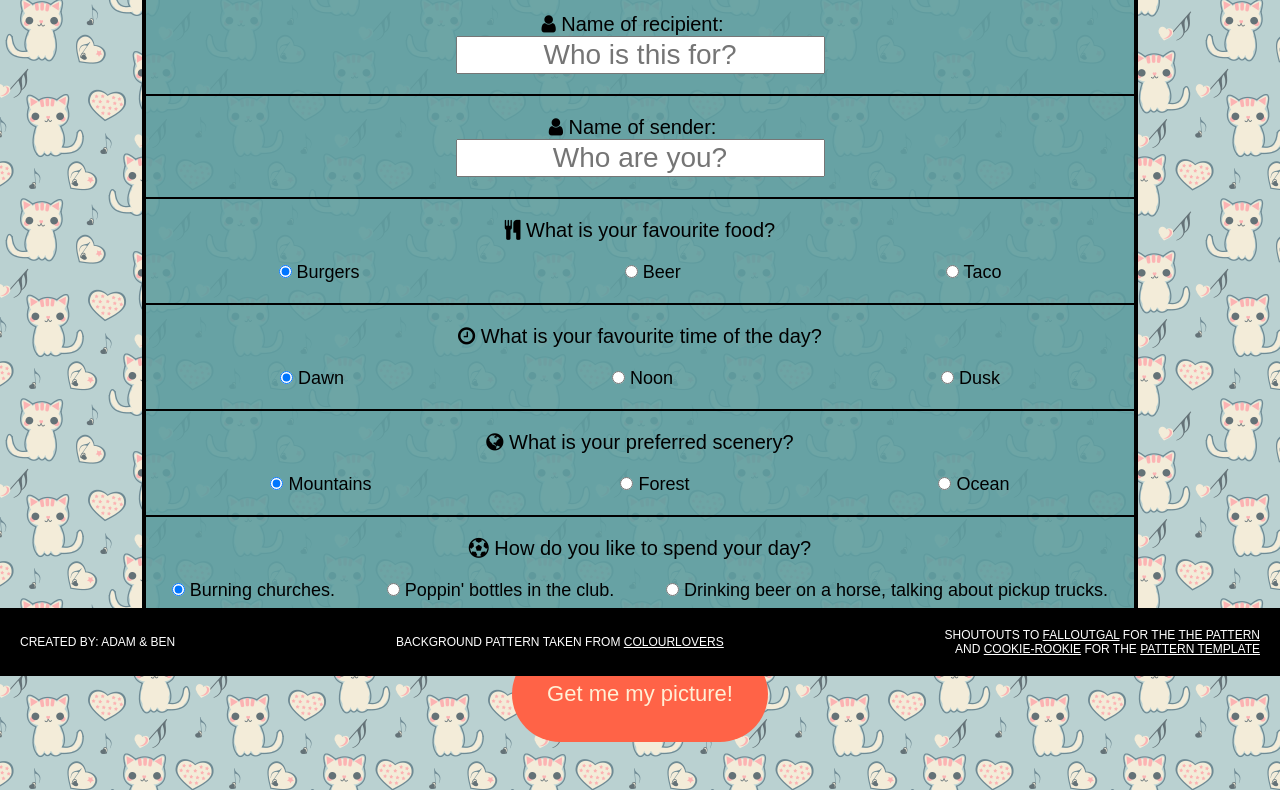
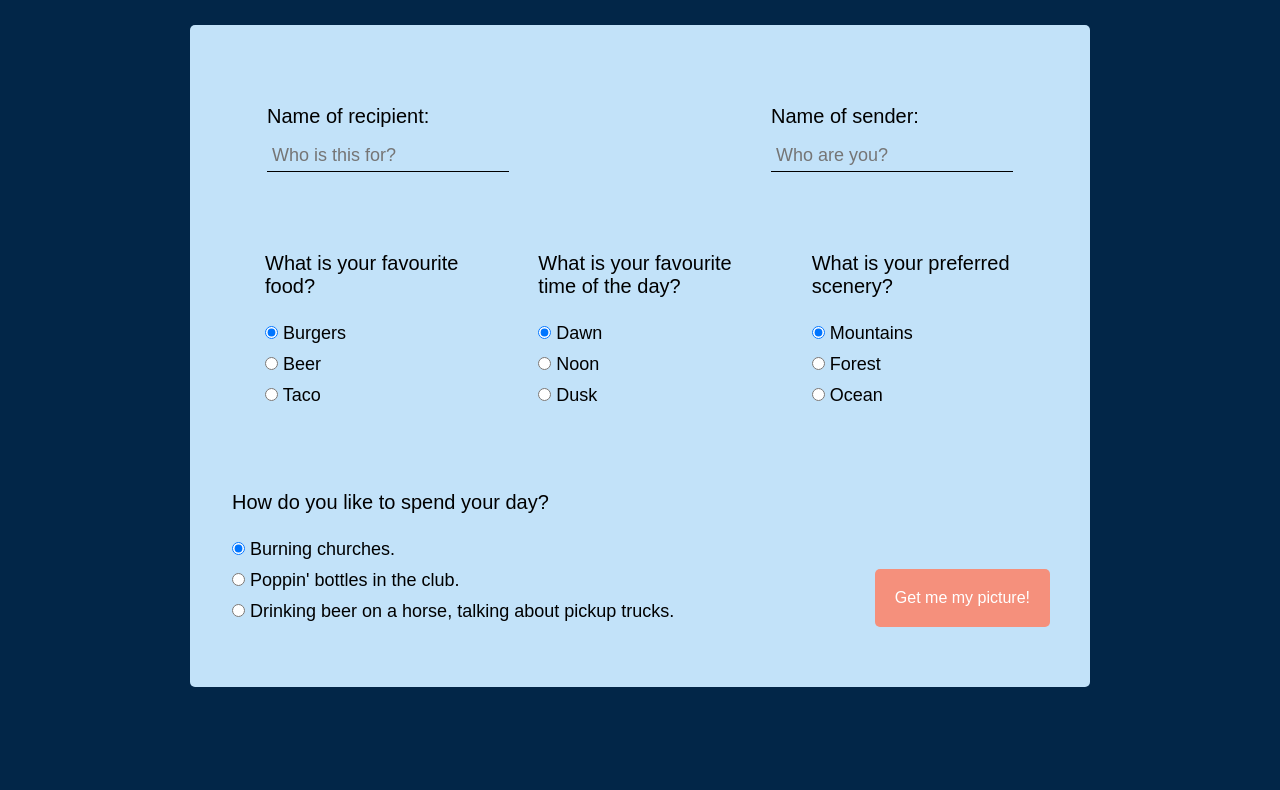
Before and after one commit to bbqben/postcard, a plain HTML site: page index.html in a window 1280 px wide. Shown: the part 124-914 px from the top of the page. Drawn offline with nearby package versions, Linux system fonts and the light colour scheme.

Commit message:
Updated styles

```diff
--- a/index.html
+++ b/index.html
@@ -1,9 +1,10 @@
+
 <!DOCTYPE html>
 <html lang="en">
 	<head>
 		<meta charset="UTF-8">
 		<title>Lyrical Postcard Generator</title>
-		<link rel="stylesheet" href="http://maxcdn.bootstrapcdn.com/font-awesome/4.7.0/css/font-awesome.min.css">
+		<!-- <link rel="stylesheet" href="http://maxcdn.bootstrapcdn.com/font-awesome/4.7.0/css/font-awesome.min.css"> -->
 		<link href="https://fonts.googleapis.com/css?family=Architects+Daughter|Dancing+Script:700|Permanent+Marker" rel="stylesheet">
 		<meta name="viewport" content="width=device-width, initial-scale=1">
 		<link rel="stylesheet" href="https://cdnjs.cloudflare.com/ajax/libs/animate.css/3.5.2/animate.css">
@@ -19,7 +20,7 @@
 				<div class="wrapper">
 
 					<form action="">
-
+						<div class="names">
 							<fieldset class="nameEntryTo">
 								<label for="recipient"><i class="fa fa-user" aria-hidden="true"></i> Name of recipient:</label><br>
 								<input type="text" placeholder="Who is this for?" name="recipient" id="recipient">
@@ -30,7 +31,8 @@
 								<label for="sender"><i class="fa fa-user" aria-hidden="true"></i> Name of sender:</label><br>
 								<input type="text" placeholder="Who are you?" name="sender" id="sender">
 							</fieldset>
-
+						</div>
+						<div class="questions">
 							<fieldset class="favFood">
 								<p><i class="fa fa-cutlery" aria-hidden="true"></i> What is your favourite food?</p>
 								<div class="questionSet">
@@ -98,7 +100,8 @@
 									</div>
 								</div>
 							</fieldset>
-
+						</div>
+						<div class="hobbyButton">
 							<fieldset class="favHobby">
 								<p><i class="fa fa-futbol-o" aria-hidden="true"></i> How do you like to spend your day?</p>
 								<div class="questionSet">
@@ -123,6 +126,7 @@
 
 							<div class="submit-container">
 								<input type="submit" value="Get me my picture!" class="submit">
+							</div>
 						</div>
 					</form>
 
@@ -170,12 +174,7 @@
 
 
 		<footer>
-			<p>Created By: Adam & Ben</p>
-			<p>Background pattern taken from <a href="http://www.colourlovers.com/">COLOURlovers</a></p>
-			<div class="patternCredits">
-				<p>Shoutouts to <a href="http://www.colourlovers.com/lover/falloutgal">falloutgal</a> for the <a href="http://www.colourlovers.com/pattern/2673730/The_Cuteness">the pattern</a></p>
-				<p>and <a href="http://www.colourlovers.com/lover/cookie-rookie">cookie-rookie</a> for the <a href="http://www.colourlovers.com/pattern/template/210997/Kitty_%E2%99%A5%60s_music">pattern template</a></p>
-			</div>
+			<p>Developed By: Adam McMillan & Ben Tran</p>
 		</footer>
 
 
--- a/style.css
+++ b/style.css
@@ -14,7 +14,7 @@ html {
 }
 
 body {
-	background: url("images/kitty-cat.png");
+	background: #022648;
 }
 a, a:visited {
 	color: white;
@@ -25,7 +25,7 @@ a:focus, button:focus, input:focus {
 
 
 .wrapper {
-	max-width: 1000px;
+	max-width: 900px;
 	margin: 0 auto;
 }
 
@@ -36,68 +36,99 @@ a:focus, button:focus, input:focus {
 h1 {
 	text-align: center;
 	color: mintcream;
-	text-shadow: 0px 0px 9px black;
-	font-size: 4.5rem;
+	/*text-shadow: 0px 0px 9px black;*/
+	font-size: 6rem;
 }
 
 /**THIS IS WHERE THE QUIZ STYLING BEGINS**/
 
 .nameEntryTo label, .nameEntryFrom label {
-	padding-right: 15px;
+	margin-bottom: 12px;
+    display: inline-block;
 }
 form {
+	background: #c2e2f9;
+	margin-bottom: 120px;
+	padding: 60px 40px;
+	border-radius: 5px;
 }
 fieldset {
-	background: rgba(95, 158, 160,0.9);
 	padding: 20px 0;
-	text-align: center;
 	font-size: 1.8rem;
-	border: 1px solid black;
-	border-left: 4px solid black;
-	border-right: 4px solid black;
+	border: none;
 }
+.names {
+	display: flex;
+	flex-direction: row;
+	justify-content: space-between;
+	margin: 0 35px;
+
+}
+
 .nameEntryTo {
-	border-top: 5px solid black;
+	/*padding-top: 80px;*/
 }
 .favHobby {
-	border-bottom: 5px solid black;
+	padding-bottom: 0px;
+	align-self: flex-end;
 }
 fieldset p {
 	font-size: 2rem;
 	margin-top: 0;
+
 }
 fieldset > label {
 	font-size: 2rem;
 }
 fieldset input {
-	font-size: 2.8rem;
-	text-align: center;
+	border: none;
+	font-size: 1.8rem;
+	padding: 5px;
+	border-bottom: 1px solid black;
+	background: #c2e2f9;
 }
 .questionSet {
-	display: flex;
-	justify-content: space-around;
+	text-align: left;
+}
+.questionSet div {
+	padding: 5px 0;
 }
 .questionSet div label {
 	font-size: 1.8rem;
 }
+.questions {
+	display: flex;
+	flex-direction: row;
+	justify-content: space-between;
+	padding: 40px 0;
+	width: 100%;
+}
+.questions fieldset {
+	margin: 0 35px;
+    width: 33%;
+}
+.hobbyButton {
+	display: flex;
+	flex-direction: row;
+	justify-content: space-between;
+}
 .submit-container {
 	text-align: center;
-	padding-bottom: 100px;
-	margin-top: 20px;
+	align-self: flex-end;
 }
 .submit {
-	background-color: tomato;
+	background-color: #f5907c;
+	color: white;
 	border: none;
-	font-size: 2.2rem;
-	padding: 35px;
-	color: papayawhip;
-	border-radius: 50px;
+	font-size: 1.6rem;
+	padding: 20px;
+	border-radius: 5px;
 }
 .submit:hover {
-	background-color: #ad1a00;
+	background-color: #fbd2b4;
+	color: black;
 }
 .submit:active {
-	background-color: #ad1a00;
 	box-shadow: 0 5px #666;
 	transform: translateY(4px);
 }
@@ -110,31 +141,31 @@ fieldset input {
 
 /**THIS IS WHERE POSTCARD STYLING BEGINS**/
 .result {
-	margin-bottom: 300px;
+	margin-bottom: 40px;
 }
 .tryAgain {
-	text-decoration: none;
-	text-transform: uppercase;
-	font-size: 1.7rem;
-	color: papayawhip;
-	background-color: tomato;
-	padding: 20px 10px;
+	background-color: #f5907c;
+	color: white;
+	border: none;
+	font-size: 1.6rem;
+	padding: 20px;
+	color: black;
+	border-radius: 5px;
 	display: block;
 	margin: 20px 0;
 	text-align: center;
-	border-radius: 50px;
+	text-transform: uppercase;
+	text-decoration: none;
 }
 .tryAgain:hover {
-	background-color: #ad1a00;
+	background-color: #fbd2b4;
+	color: black;
 }
 .tryAgain:active {
-	background-color: #ad1a00;
 	box-shadow: 0 5px #666;
 	transform: translateY(4px);
 }
-.result__content {
-	box-shadow: 6px 8px 20px 10px rgba(0, 0, 0, 0.46);
-}
+
 .result__card {
 	display: flex;
 	justify-content: space-between;
@@ -157,7 +188,7 @@ fieldset input {
 	font-family: 'Dancing Script', cursive;
 	font-size: 3.6rem;
 	letter-spacing: 3.5px;
-	width: 50%;
+	width: 75%;
 	margin:0 auto;
 	padding: 20px 0;
 
@@ -167,7 +198,7 @@ fieldset input {
 	width: 30%;
 	border-left: 5px solid black;
 	padding-left: 30px;
-	background-color: papayawhip;
+	background-color: white;
 	padding-top: 20px;
 	padding-bottom: 20px;
 	position: relative;
@@ -188,7 +219,7 @@ fieldset input {
     justify-content: space-around;
     min-height: 70%;
     padding-top: 100px;
-    color: tomato;
+    color: rgba(19, 2, 2, 0.83);
 }
 .message p:nth-of-type(2) {
 	line-height: 2.1;
@@ -251,17 +282,10 @@ fieldset input {
 /**THIS IS WHERE THE FOOTER BEGINS**/
 
 footer {
-	background-color: black;
-	color: white;
-	margin: 20px 0 0 0;
-	padding: 20px;
-	display: flex;
-	flex-direction: row;
-	justify-content: space-between;
-	position: fixed;
-	bottom: 0;
-	width: 100%;
-	align-items: center;
+	background-color: rgba(19, 2, 2, 0.83);
+    color: white;
+    padding: 20px;
+    width: 100%;
 }
 footer p, .patternCredits {
 	margin: 0;
```
Lines whose indentation alone changed are shown as unchanged.
